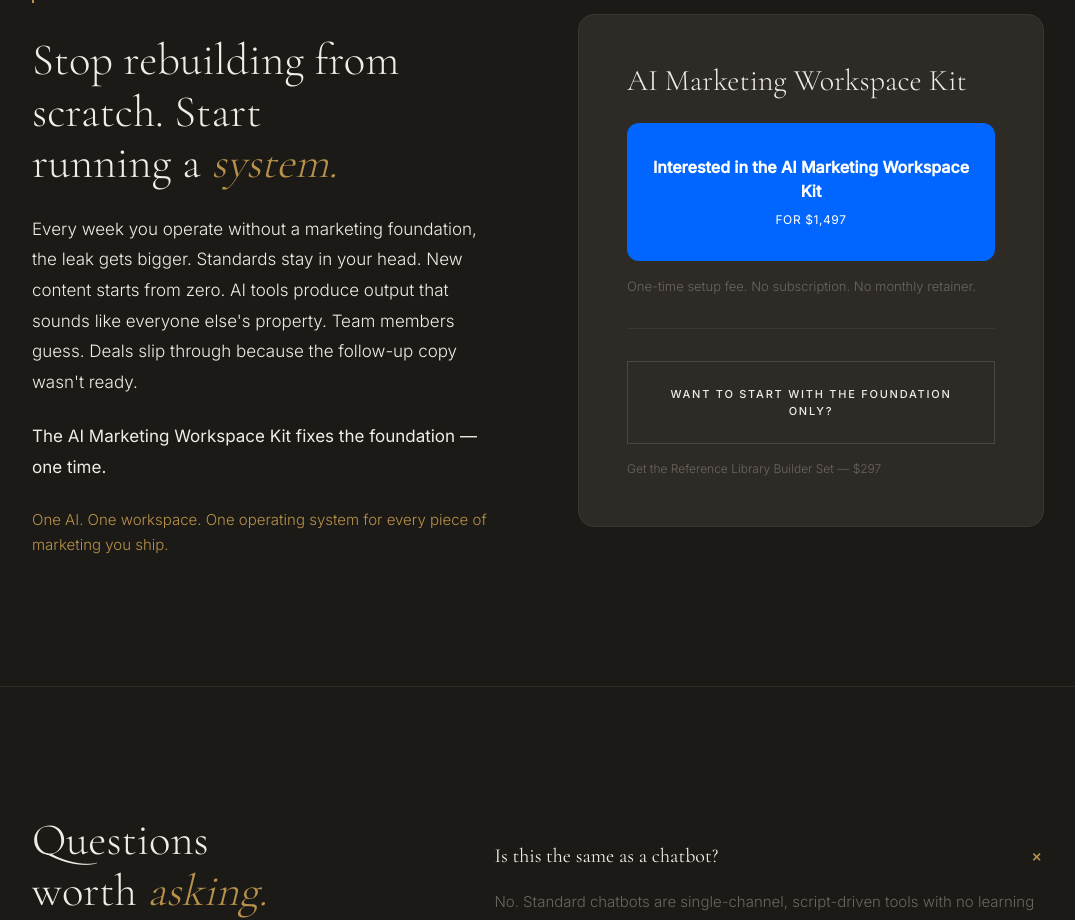
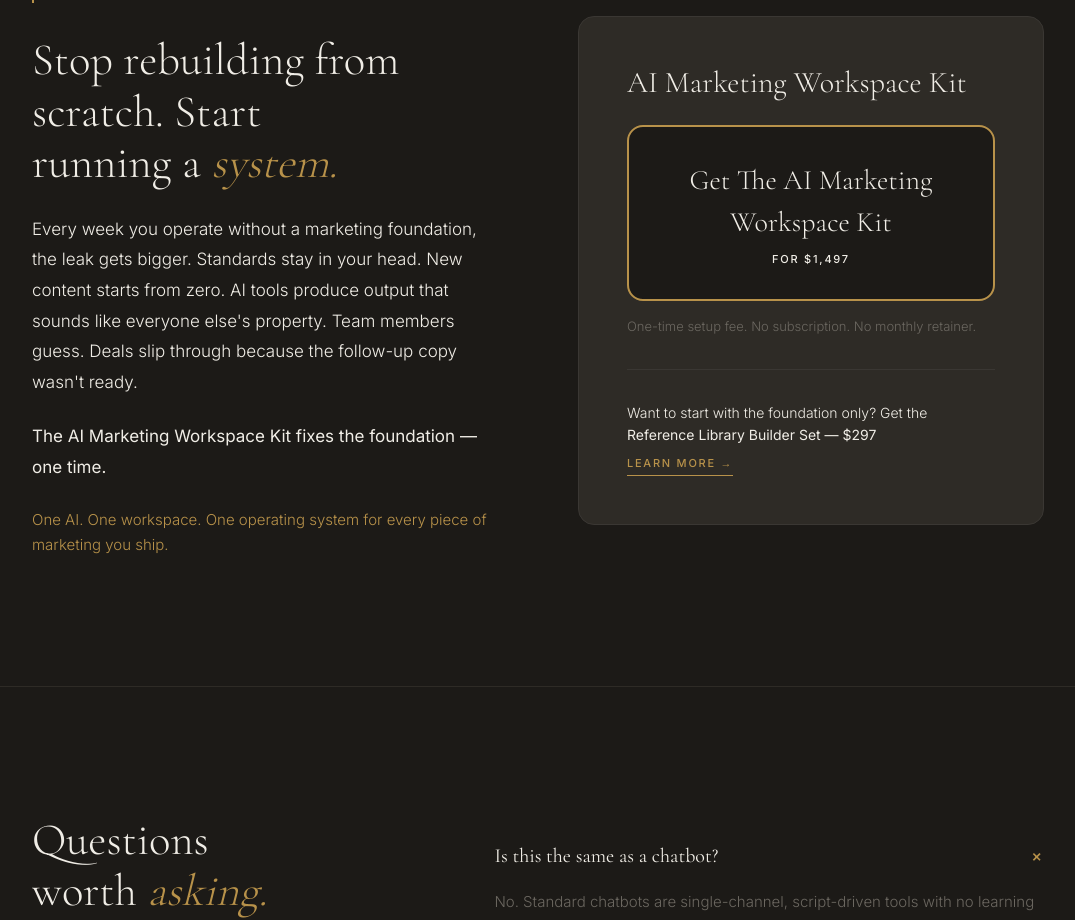
Before and after one commit to letsnavigatebmw/aperture-hospitality, a Next.js app: page /ai-solutions in a window 1280 px wide. Shown: the part 6006-6926 px from the top of the page, without its empty margins (102-1177 px from the left). Built offline with nearby package versions, Linux system fonts and the light colour scheme.

Commit message:
Update all Workspace Kit CTAs to match AI Employee dark/brass design

```diff
--- a/app/ai-solutions/page.tsx
+++ b/app/ai-solutions/page.tsx
@@ -304,22 +304,21 @@ export default function AISolutionsPage() {
             <div style={{ background: '#2e2b26', border: '1px solid #3a3733', padding: '3rem', borderRadius: '16px' }}>
               <h3 style={{ fontFamily: "'Cormorant Garamond', Georgia, serif", fontSize: '1.875rem', fontWeight: 300, color: '#F0EDE6', marginBottom: '1.5rem', lineHeight: 1.2 }}>AI Marketing Workspace Kit</h3>
 
-              <a href="/workplacekit" style={{ display: 'block', textAlign: 'center', padding: '2rem 1.5rem', background: '#0066FF', color: '#FFFFFF', border: 'none', borderRadius: '12px', textDecoration: 'none', transition: 'background 0.3s', marginBottom: '1rem', cursor: 'pointer' }} onMouseEnter={(e) => (e.currentTarget.style.background = '#0052CC')} onMouseLeave={(e) => (e.currentTarget.style.background = '#0066FF')}>
-                <div style={{ fontSize: '1rem', fontWeight: 600, marginBottom: '0.25rem' }}>Interested in the AI Marketing Workspace Kit</div>
-                <div style={{ fontSize: '0.75rem', fontWeight: 400, letterSpacing: '0.05em', marginTop: '0.5rem' }}>FOR $1,497</div>
+              <a href="/workplacekit" style={{ display: 'block', textAlign: 'center', padding: '2rem 1.5rem', background: '#1C1A17', color: '#F0EDE6', border: '2.5px solid #B8924A', borderRadius: '16px', textDecoration: 'none', transition: 'all 0.3s', marginBottom: '1rem', cursor: 'pointer' }} onMouseEnter={(e) => { e.currentTarget.style.background = '#2e2b26'; e.currentTarget.style.borderColor = '#F0EDE6'; }} onMouseLeave={(e) => { e.currentTarget.style.background = '#1C1A17'; e.currentTarget.style.borderColor = '#B8924A'; }}>
+                <div style={{ fontFamily: "'Cormorant Garamond', Georgia, serif", fontSize: '1.75rem', fontWeight: 300, marginBottom: '0.5rem' }}>Get The AI Marketing Workspace Kit</div>
+                <div style={{ fontSize: '0.6875rem', fontWeight: 500, letterSpacing: '0.16em', textTransform: 'uppercase' }}>FOR $1,497</div>
               </a>
 
               <p style={{ fontSize: '0.8125rem', fontWeight: 300, color: '#6B6760', marginBottom: '2rem', paddingBottom: '2rem', borderBottom: '1px solid #3a3733' }}>
                 One-time setup fee. No subscription. No monthly retainer.
               </p>
 
-              <a href="/workplacekit" style={{ display: 'block', textAlign: 'center', padding: '1.5rem 1.5rem', background: 'transparent', color: '#F0EDE6', border: '1px solid #4a4845', fontSize: '0.6875rem', fontWeight: 500, letterSpacing: '0.16em', textTransform: 'uppercase', textDecoration: 'none', cursor: 'pointer' }} onMouseEnter={(e) => { e.currentTarget.style.background = '#3a3733'; }} onMouseLeave={(e) => { e.currentTarget.style.background = 'transparent'; }}>
-                Want to start with the foundation only?
+              <p style={{ fontSize: '0.875rem', fontWeight: 300, color: '#F0EDE6', lineHeight: 1.6, marginTop: '1.5rem' }}>
+                Want to start with the foundation only? Get the <strong style={{ fontWeight: 400 }}>Reference Library Builder Set — $297</strong>
+              </p>
+              <a href="/workplacekit" style={{ display: 'inline-block', fontSize: '0.6875rem', fontWeight: 500, letterSpacing: '0.16em', textTransform: 'uppercase', color: '#B8924A', borderBottom: '1px solid #B8924A', paddingBottom: '4px', textDecoration: 'none', cursor: 'pointer', marginTop: '0.5rem', transition: 'color 0.3s' }} onMouseEnter={(e) => { e.currentTarget.style.color = '#F0EDE6'; e.currentTarget.style.borderBottomColor = '#F0EDE6'; }} onMouseLeave={(e) => { e.currentTarget.style.color = '#B8924A'; e.currentTarget.style.borderBottomColor = '#B8924A'; }}>
+                Learn more →
               </a>
-
-              <p style={{ fontSize: '0.75rem', fontWeight: 300, color: '#6B6760', marginTop: '1rem' }}>
-                Get the Reference Library Builder Set — $297
-              </p>
             </div>
           </div>
         </div>
--- a/app/page.tsx
+++ b/app/page.tsx
@@ -314,9 +314,9 @@ export default function Home() {
               <p className="text-sm text-muted leading-relaxed">
                 Complete toolkit for team enablement, training, and operational excellence.
               </p>
-              <a href="/workplacekit" style={{ display: 'block', textAlign: 'center', padding: '2rem 1.5rem', background: '#0066FF', color: '#FFFFFF', border: 'none', borderRadius: '16px', textDecoration: 'none', transition: 'background 0.3s', marginTop: '1.5rem', cursor: 'pointer' }} onMouseEnter={(e) => (e.currentTarget.style.background = '#0052CC')} onMouseLeave={(e) => (e.currentTarget.style.background = '#0066FF')}>
-                <div style={{ fontFamily: "'Inter', sans-serif", fontSize: '1.25rem', fontWeight: 600, letterSpacing: '0.02em', marginBottom: '0.5rem' }}>Get the AI Marketing Workspace Kit</div>
-                <div style={{ fontSize: '0.875rem', fontWeight: 400, letterSpacing: '0.05em', textTransform: 'uppercase' }}>FOR $1,497</div>
+              <a href="/workplacekit" style={{ display: 'block', textAlign: 'center', padding: '1.5rem', background: '#1C1A17', color: '#F0EDE6', border: '2px solid #B8924A', borderRadius: '12px', textDecoration: 'none', transition: 'all 0.3s', marginTop: '1.5rem', cursor: 'pointer' }} onMouseEnter={(e) => { e.currentTarget.style.background = '#B8924A'; e.currentTarget.style.color = '#1C1A17'; }} onMouseLeave={(e) => { e.currentTarget.style.background = '#1C1A17'; e.currentTarget.style.color = '#F0EDE6'; }}>
+                <div style={{ fontFamily: "'Cormorant Garamond', Georgia, serif", fontSize: '1.75rem', fontWeight: 300, marginBottom: '0.25rem' }}>Get The AI Marketing Workspace Kit</div>
+                <div style={{ fontSize: '0.625rem', fontWeight: 500, letterSpacing: '0.15em', textTransform: 'uppercase' }}>FOR $1,497</div>
               </a>
             </div>
           </div>
```
